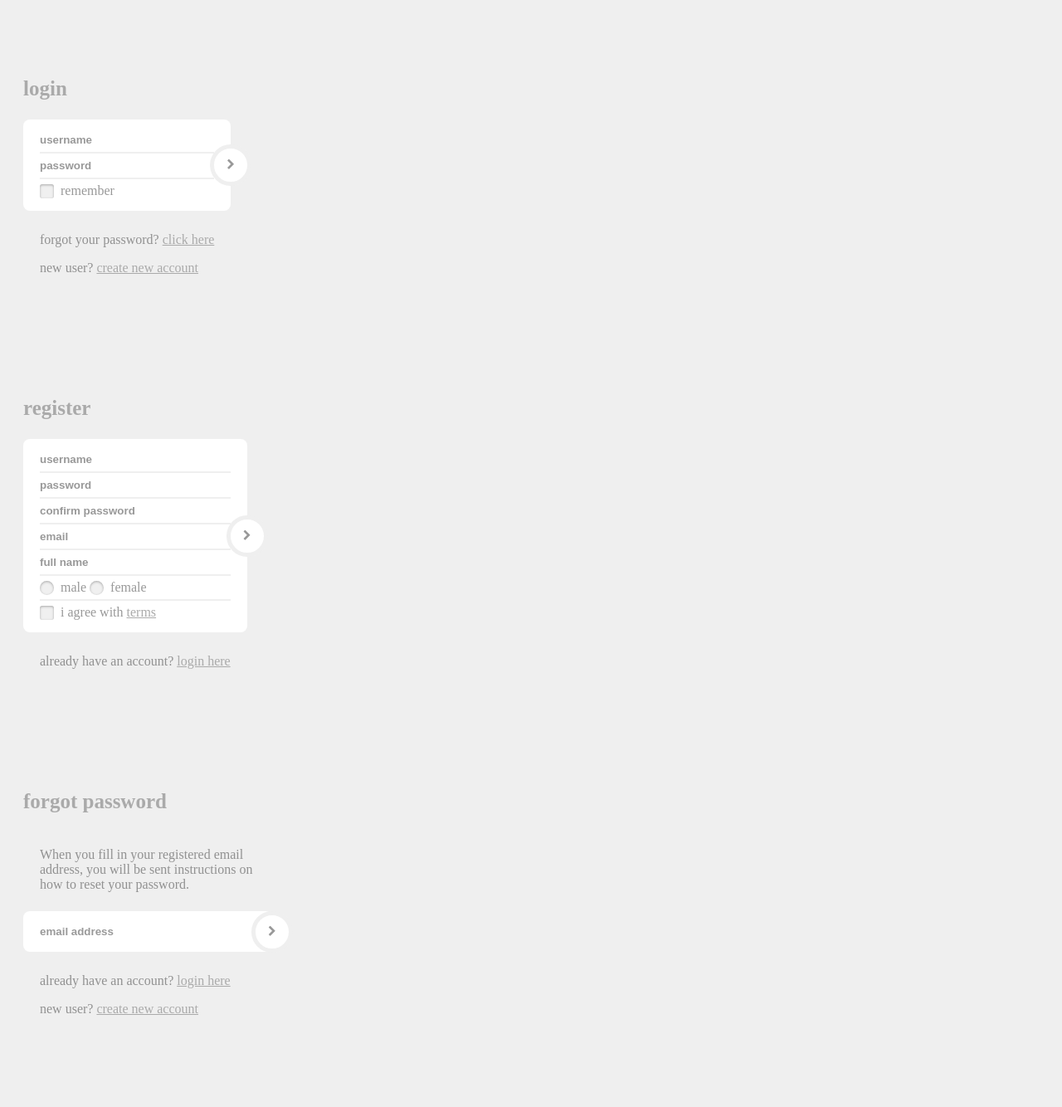
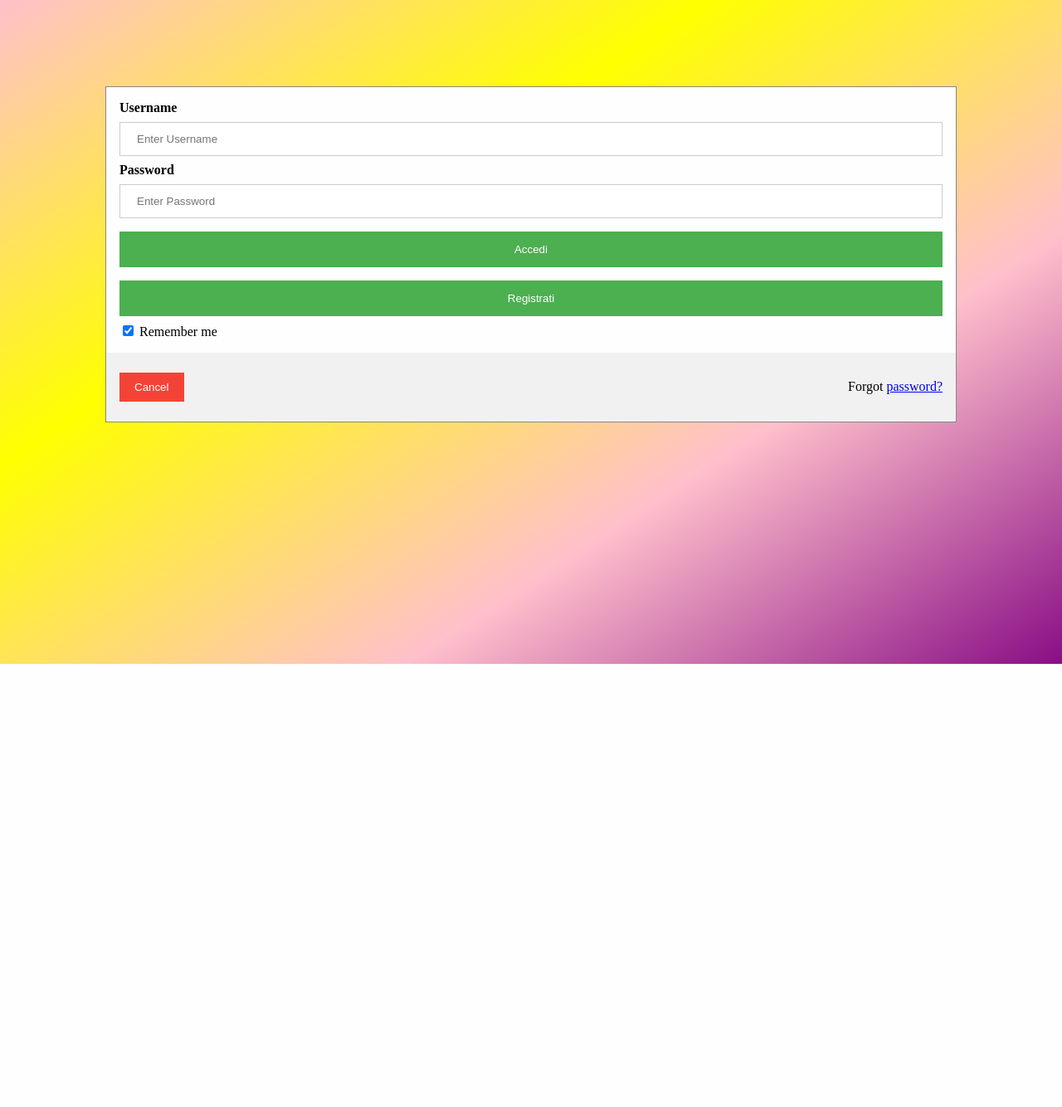
Before and after one commit to KnightOfDolAmroth/Food-service-website, a PHP site: page /html/login.html in a window 1280 px wide. Shown: the whole page at 83% size. After the commit the page ends 800 px from the top, so only its background shows below. Run offline with PHP 8.4, Linux system fonts and the light colour scheme; some libraries are stand-ins or nearby versions.

Commit message:
login structure added

```diff
--- a/src/css/homepage.css
+++ b/src/css/homepage.css
@@ -11,8 +11,8 @@ body {
 .carousel-inner img {
       width: 100%; /* Set width to 100% */
       margin: auto;
-      min-height:200px;
-	  max-height: 580px
+      min-height:700px;
+	  max-height: 700px
   }
 
 /* Hide the carousel text when the screen is less than 600 pixels wide */
--- a/src/css/login.css
+++ b/src/css/login.css
@@ -1,287 +1,123 @@
-/*------------------------------------------------------------------
-[Master Stylesheet]
+/* Full-width input fields */
+input[type=text], input[type=password] {
+    width: 100%;
+    padding: 12px 20px;
+    margin: 8px 0;
+    display: inline-block;
+    border: 1px solid #ccc;
+    box-sizing: border-box;
+}
 
-Project    	: Aether
-Version		: 1.0
-Last change	: 2015/03/27
--------------------------------------------------------------------*/
-/*------------------------------------------------------------------
-[Table of contents]
+/* Set a style for all buttons */
+button {
+    background-color: #4CAF50;
+    color: white;
+    padding: 14px 20px;
+    margin: 8px 0;
+    border: none;
+    cursor: pointer;
+    width: 100%;
+}
 
-1. General Structure
-2. Anchor Link
-3. Text Outside the Box
-4. Main Form
-5. Login Button
-6. Form Invalid
-7. Form - Main Message
-8. Custom Checkbox & Radio
-9. Misc
--------------------------------------------------------------------*/
-/*=== 1. General Structure ===*/
-html,
-body {
-  background: #efefef;
-  padding: 10px;
-  font-family: 'Varela Round';
+button:hover {
+    opacity: 0.8;
 }
-/*=== 2. Anchor Link ===*/
-a {
-  color: #aaaaaa;
-  transition: all ease-in-out 200ms;
+
+/* Extra styles for the cancel button */
+.cancelbtn {
+    width: auto;
+    padding: 10px 18px;
+    background-color: #f44336;
 }
-a:hover {
-  color: #333333;
-  text-decoration: none;
+
+/* Center the image and position the close button */
+.imgcontainer {
+    text-align: center;
+    margin: 24px 0 12px 0;
+    position: relative;
 }
-/*=== 3. Text Outside the Box ===*/
-.etc-login-form {
-  color: #919191;
-  padding: 10px 20px;
+
+img.avatar {
+    width: 40%;
+    border-radius: 50%;
 }
-.etc-login-form p {
-  margin-bottom: 5px;
+
+.container {
+    padding: 16px;
 }
-/*=== 4. Main Form ===*/
-.login-form-1 {
-  max-width: 300px;
-  border-radius: 5px;
-  display: inline-block;
+
+span.psw {
+    float: right;
+    padding-top: 16px;
 }
-.main-login-form {
-  position: relative;
+
+/* The Modal (background) */
+.modal {
+    display: none; /* Hidden by default */
+    position: fixed; /* Stay in place */
+    z-index: 1; /* Sit on top */
+    left: 0;
+    top: 0;
+    width: 100%; /* Full width */
+    height: 100%; /* Full height */
+    overflow: auto; /* Enable scroll if needed */
+    background-color: rgb(0,0,0); /* Fallback color */
+    background-color: rgba(0,0,0,0.4); /* Black w/ opacity */
+	background: linear-gradient(to bottom right, pink, yellow, pink, purple);
+    padding-top: 40px;
 }
-.login-form-1 .form-control {
-  border: 0;
-  box-shadow: 0 0 0;
-  border-radius: 0;
-  background: transparent;
-  color: #555555;
-  padding: 7px 0;
-  font-weight: bold;
-  height:auto;
+
+#log_form {
+	display: block;
 }
-.login-form-1 .form-control::-webkit-input-placeholder {
-  color: #999999;
+
+/* Modal Content/Box */
+.modal-content {
+    background-color: #fefefe;
+    margin: 5% auto 15% auto; /* 5% from the top, 15% from the bottom and centered */
+    border: 1px solid #888;
+    width: 80%; /* Could be more or less, depending on screen size */
 }
-.login-form-1 .form-control:-moz-placeholder,
-.login-form-1 .form-control::-moz-placeholder,
-.login-form-1 .form-control:-ms-input-placeholder {
-  color: #999999;
+
+/* The Close Button (x) */
+.close {
+    position: absolute;
+    right: 25px;
+    top: 0;
+    color: #000;
+    font-size: 35px;
+    font-weight: bold;
 }
-.login-form-1 .form-group {
-  margin-bottom: 0;
-  border-bottom: 2px solid #efefef;
-  padding-right: 20px;
-  position: relative;
+
+.close:hover,
+.close:focus {
+    color: red;
+    cursor: pointer;
 }
-.login-form-1 .form-group:last-child {
-  border-bottom: 0;
+
+/* Add Zoom Animation */
+.animate {
+    -webkit-animation: animatezoom 0.6s;
+    animation: animatezoom 0.6s
 }
-.login-group {
-  background: #ffffff;
-  color: #999999;
-  border-radius: 8px;
-  padding: 10px 20px;
+
+@-webkit-keyframes animatezoom {
+    from {-webkit-transform: scale(0)}
+    to {-webkit-transform: scale(1)}
 }
-.login-group-checkbox {
-  padding: 5px 0;
+
+@keyframes animatezoom {
+    from {transform: scale(0)}
+    to {transform: scale(1)}
 }
-/*=== 5. Login Button ===*/
-.login-form-1 .login-button {
-  position: absolute;
-  right: -25px;
-  top: 50%;
-  background: #ffffff;
-  color: #999999;
-  padding: 11px 0;
-  width: 50px;
-  height: 50px;
-  margin-top: -25px;
-  border: 5px solid #efefef;
-  border-radius: 50%;
-  transition: all ease-in-out 500ms;
+
+/* Change styles for span and cancel button on extra small screens */
+@media screen and (max-width: 300px) {
+    span.psw {
+       display: block;
+       float: none;
+    }
+    .cancelbtn {
+       width: 100%;
+    }
 }
-.login-form-1 .login-button:hover {
-  color: #555555;
-  transform: rotate(450deg);
-}
-.login-form-1 .login-button.clicked {
-  color: #555555;
-}
-.login-form-1 .login-button.clicked:hover {
-  transform: none;
-}
-.login-form-1 .login-button.clicked.success {
-  color: #2ecc71;
-}
-.login-form-1 .login-button.clicked.error {
-  color: #e74c3c;
-}
-/*=== 6. Form Invalid ===*/
-label.form-invalid {
-  position: absolute;
-  top: 0;
-  right: 0;
-  z-index: 5;
-  display: block;
-  margin-top: -25px;
-  padding: 7px 9px;
-  background: #777777;
-  color: #ffffff;
-  border-radius: 5px;
-  font-weight: bold;
-  font-size: 11px;
-}
-label.form-invalid:after {
-  top: 100%;
-  right: 10px;
-  border: solid transparent;
-  content: " ";
-  height: 0;
-  width: 0;
-  position: absolute;
-  pointer-events: none;
-  border-color: transparent;
-  border-top-color: #777777;
-  border-width: 6px;
-}
-/*=== 7. Form - Main Message ===*/
-.login-form-main-message {
-  background: #ffffff;
-  color: #999999;
-  border-left: 3px solid transparent;
-  border-radius: 3px;
-  margin-bottom: 8px;
-  font-weight: bold;
-  height: 0;
-  padding: 0 20px 0 17px;
-  opacity: 0;
-  transition: all ease-in-out 200ms;
-}
-.login-form-main-message.show {
-  height: auto;
-  opacity: 1;
-  padding: 10px 20px 10px 17px;
-}
-.login-form-main-message.success {
-  border-left-color: #2ecc71;
-}
-.login-form-main-message.error {
-  border-left-color: #e74c3c;
-}
-/*=== 8. Custom Checkbox & Radio ===*/
-/* Base for label styling */
-[type="checkbox"]:not(:checked),
-[type="checkbox"]:checked,
-[type="radio"]:not(:checked),
-[type="radio"]:checked {
-  position: absolute;
-  left: -9999px;
-}
-[type="checkbox"]:not(:checked) + label,
-[type="checkbox"]:checked + label,
-[type="radio"]:not(:checked) + label,
-[type="radio"]:checked + label {
-  position: relative;
-  padding-left: 25px;
-  padding-top: 1px;
-  cursor: pointer;
-}
-/* checkbox aspect */
-[type="checkbox"]:not(:checked) + label:before,
-[type="checkbox"]:checked + label:before,
-[type="radio"]:not(:checked) + label:before,
-[type="radio"]:checked + label:before {
-  content: '';
-  position: absolute;
-  left: 0;
-  top: 2px;
-  width: 17px;
-  height: 17px;
-  border: 0px solid #aaa;
-  background: #f0f0f0;
-  border-radius: 3px;
-  box-shadow: inset 0 1px 3px rgba(0, 0, 0, 0.3);
-}
-/* checked mark aspect */
-[type="checkbox"]:not(:checked) + label:after,
-[type="checkbox"]:checked + label:after,
-[type="radio"]:not(:checked) + label:after,
-[type="radio"]:checked + label:after {
-  position: absolute;
-  color: #555555;
-  transition: all .2s;
-}
-/* checked mark aspect changes */
-[type="checkbox"]:not(:checked) + label:after,
-[type="radio"]:not(:checked) + label:after {
-  opacity: 0;
-  transform: scale(0);
-}
-[type="checkbox"]:checked + label:after,
-[type="radio"]:checked + label:after {
-  opacity: 1;
-  transform: scale(1);
-}
-/* disabled checkbox */
-[type="checkbox"]:disabled:not(:checked) + label:before,
-[type="checkbox"]:disabled:checked + label:before,
-[type="radio"]:disabled:not(:checked) + label:before,
-[type="radio"]:disabled:checked + label:before {
-  box-shadow: none;
-  border-color: #8c8c8c;
-  background-color: #878787;
-}
-[type="checkbox"]:disabled:checked + label:after,
-[type="radio"]:disabled:checked + label:after {
-  color: #555555;
-}
-[type="checkbox"]:disabled + label,
-[type="radio"]:disabled + label {
-  color: #8c8c8c;
-}
-/* accessibility */
-[type="checkbox"]:checked:focus + label:before,
-[type="checkbox"]:not(:checked):focus + label:before,
-[type="checkbox"]:checked:focus + label:before,
-[type="checkbox"]:not(:checked):focus + label:before {
-  border: 1px dotted #f6f6f6;
-}
-/* hover style just for information */
-label:hover:before {
-  border: 1px solid #f6f6f6 !important;
-}
-/*=== Customization ===*/
-/* radio aspect */
-[type="checkbox"]:not(:checked) + label:before,
-[type="checkbox"]:checked + label:before {
-  border-radius: 3px;
-}
-[type="radio"]:not(:checked) + label:before,
-[type="radio"]:checked + label:before {
-  border-radius: 35px;
-}
-/* selected mark aspect */
-[type="checkbox"]:not(:checked) + label:after,
-[type="checkbox"]:checked + label:after {
-  content: '✔';
-  top: 0;
-  left: 2px;
-  font-size: 14px;
-}
-[type="radio"]:not(:checked) + label:after,
-[type="radio"]:checked + label:after {
-  content: '\2022';
-  top: 0;
-  left: 3px;
-  font-size: 30px;
-  line-height: 25px;
-}
-/*=== 9. Misc ===*/
-.logo {
-  padding: 15px 0;
-  font-size: 25px;
-  color: #aaaaaa;
-  font-weight: bold;
-}
--- a/src/html/homepage.html
+++ b/src/html/homepage.html
@@ -4,9 +4,10 @@
   <title>La Malaghiotta</title>
   <meta charset="utf-8">
   <meta name="viewport" content="width=device-width, initial-scale=1">
+  <link href="../css/homepage.css" rel="stylesheet" type="text/css"/>
   <link rel="stylesheet" href="https://maxcdn.bootstrapcdn.com/bootstrap/3.3.7/css/bootstrap.min.css">
-  <link href="../css/homepage.css" rel="stylesheet" type="text/css"/>
   <script src="https://ajax.googleapis.com/ajax/libs/jquery/3.2.1/jquery.min.js"></script>
+  <!-- this file causes some unhappy side effects if we try to use the loggin form in this page -->
   <script src="https://maxcdn.bootstrapcdn.com/bootstrap/3.3.7/js/bootstrap.min.js"></script>
   <script src="http://maps.google.com/maps/api/js?sensor=false"></script>
 
@@ -31,7 +32,7 @@
         <li><a href="#">Contact</a></li>
       </ul>
       <ul class="nav navbar-nav navbar-right">
-        <li><a href="#"><span class="glyphicon glyphicon-log-in"></span> Login</a></li>
+        <li><button type="button" onclick="window.location.href='./login.html'" class="login">Login</button></li>
       </ul>
     </div>
   </div>
@@ -127,6 +128,5 @@
     </div>
   </div>
 </div><br>
-
 </body>
 </html>
--- a/src/html/login.html
+++ b/src/html/login.html
@@ -1,121 +1,60 @@
-<!-- All the files that are required -->
-<link rel="stylesheet" href="//maxcdn.bootstrapcdn.com/font-awesome/4.3.0/css/font-awesome.min.css">
+<!DOCTYPE html>
+<html>
+<head>
+<meta name="viewport" content="width=device-width, initial-scale=1">
  <link href="../css/login.css" rel="stylesheet" type="text/css"/>
-<script src="../js/login.js"></script>
-<meta name="viewport" content="width=device-width, initial-scale=1, maximum-scale=1" />
+</head>
+<body>
+<div id="log_form" class="modal">
 
-<!-- Where all the magic happens -->
-<!-- LOGIN FORM -->
-<div class="text-center" style="padding:50px 0">
-	<div class="logo">login</div>
-	<!-- Main Form -->
-	<div class="login-form-1">
-		<form id="login-form" class="text-left">
-			<div class="login-form-main-message"></div>
-			<div class="main-login-form">
-				<div class="login-group">
-					<div class="form-group">
-						<label for="lg_username" class="sr-only">Username</label>
-						<input type="text" class="form-control" id="lg_username" name="lg_username" placeholder="username">
-					</div>
-					<div class="form-group">
-						<label for="lg_password" class="sr-only">Password</label>
-						<input type="password" class="form-control" id="lg_password" name="lg_password" placeholder="password">
-					</div>
-					<div class="form-group login-group-checkbox">
-						<input type="checkbox" id="lg_remember" name="lg_remember">
-						<label for="lg_remember">remember</label>
-					</div>
-				</div>
-				<button type="submit" class="login-button"><i class="fa fa-chevron-right"></i></button>
-			</div>
-			<div class="etc-login-form">
-				<p>forgot your password? <a href="#">click here</a></p>
-				<p>new user? <a href="#">create new account</a></p>
-			</div>
-		</form>
-	</div>
-	<!-- end:Main Form -->
+  <form class="modal-content animate" action="/action_page.php">
+    <div class="container">
+      <label><b>Username</b></label>
+      <input type="text" placeholder="Enter Username" name="uname" required>
+
+      <label><b>Password</b></label>
+      <input type="password" placeholder="Enter Password" name="psw" required>
+
+      <button type="submit" id="accedi">Accedi</button>
+	  <button id="registrati" onclick="registration()" >Registrati</button>
+      <label>
+        <input type="checkbox" checked="checked"> Remember me
+      </label>
+    </div>
+
+    <div class="container" style="background-color:#f1f1f1">
+      <button type="button" onclick="window.location.href='./homepage.html'" class="cancelbtn">Cancel</button>
+      <span class="psw">Forgot <a href="#">password?</a></span>
+    </div>
+  </form>
 </div>
 
-<!-- REGISTRATION FORM -->
-<div class="text-center" style="padding:50px 0">
-	<div class="logo">register</div>
-	<!-- Main Form -->
-	<div class="login-form-1">
-		<form id="register-form" class="text-left">
-			<div class="login-form-main-message"></div>
-			<div class="main-login-form">
-				<div class="login-group">
-					<div class="form-group">
-						<label for="reg_username" class="sr-only">Email address</label>
-						<input type="text" class="form-control" id="reg_username" name="reg_username" placeholder="username">
-					</div>
-					<div class="form-group">
-						<label for="reg_password" class="sr-only">Password</label>
-						<input type="password" class="form-control" id="reg_password" name="reg_password" placeholder="password">
-					</div>
-					<div class="form-group">
-						<label for="reg_password_confirm" class="sr-only">Password Confirm</label>
-						<input type="password" class="form-control" id="reg_password_confirm" name="reg_password_confirm" placeholder="confirm password">
-					</div>
+<div id="reg_form" class="modal">
 
-					<div class="form-group">
-						<label for="reg_email" class="sr-only">Email</label>
-						<input type="text" class="form-control" id="reg_email" name="reg_email" placeholder="email">
-					</div>
-					<div class="form-group">
-						<label for="reg_fullname" class="sr-only">Full Name</label>
-						<input type="text" class="form-control" id="reg_fullname" name="reg_fullname" placeholder="full name">
-					</div>
+  <form class="modal-content animate" action="/action_page.php">
+    <div class="container">
+      <label><b>Username</b></label>
+      <input type="text" placeholder="Enter Username" name="uname" required>
 
-					<div class="form-group login-group-checkbox">
-						<input type="radio" class="" name="reg_gender" id="male" placeholder="username">
-						<label for="male">male</label>
+      <label><b>Password</b></label>
+      <input type="password" placeholder="Enter Password" name="psw" required>
 
-						<input type="radio" class="" name="reg_gender" id="female" placeholder="username">
-						<label for="female">female</label>
-					</div>
+	  <label><b>Repeat Password</b></label>
+      <input type="password" placeholder="Enter Password" name="psw" required>
 
-					<div class="form-group login-group-checkbox">
-						<input type="checkbox" class="" id="reg_agree" name="reg_agree">
-						<label for="reg_agree">i agree with <a href="#">terms</a></label>
-					</div>
-				</div>
-				<button type="submit" class="login-button"><i class="fa fa-chevron-right"></i></button>
-			</div>
-			<div class="etc-login-form">
-				<p>already have an account? <a href="#">login here</a></p>
-			</div>
-		</form>
-	</div>
-	<!-- end:Main Form -->
+      <button type="submit" id="accedi">Submit</button>
+      <label>
+        <input type="checkbox" checked="checked"> Remember me
+      </label>
+    </div>
+
+    <div class="container" style="background-color:#f1f1f1">
+      <button type="button" onclick="window.location.href='./login.html'" class="cancelbtn">Cancel</button>
+    </div>
+  </form>
 </div>
 
-<!-- FORGOT PASSWORD FORM -->
-<div class="text-center" style="padding:50px 0">
-	<div class="logo">forgot password</div>
-	<!-- Main Form -->
-	<div class="login-form-1">
-		<form id="forgot-password-form" class="text-left">
-			<div class="etc-login-form">
-				<p>When you fill in your registered email address, you will be sent instructions on how to reset your password.</p>
-			</div>
-			<div class="login-form-main-message"></div>
-			<div class="main-login-form">
-				<div class="login-group">
-					<div class="form-group">
-						<label for="fp_email" class="sr-only">Email address</label>
-						<input type="text" class="form-control" id="fp_email" name="fp_email" placeholder="email address">
-					</div>
-				</div>
-				<button type="submit" class="login-button"><i class="fa fa-chevron-right"></i></button>
-			</div>
-			<div class="etc-login-form">
-				<p>already have an account? <a href="#">login here</a></p>
-				<p>new user? <a href="#">create new account</a></p>
-			</div>
-		</form>
-	</div>
-	<!-- end:Main Form -->
-</div>
+<script src="../js/login.js" type="text/javascript"></script>
+
+</body>
+</html>
```
Also changed, not shown: src/js/login.js (+13 -154 lines).
